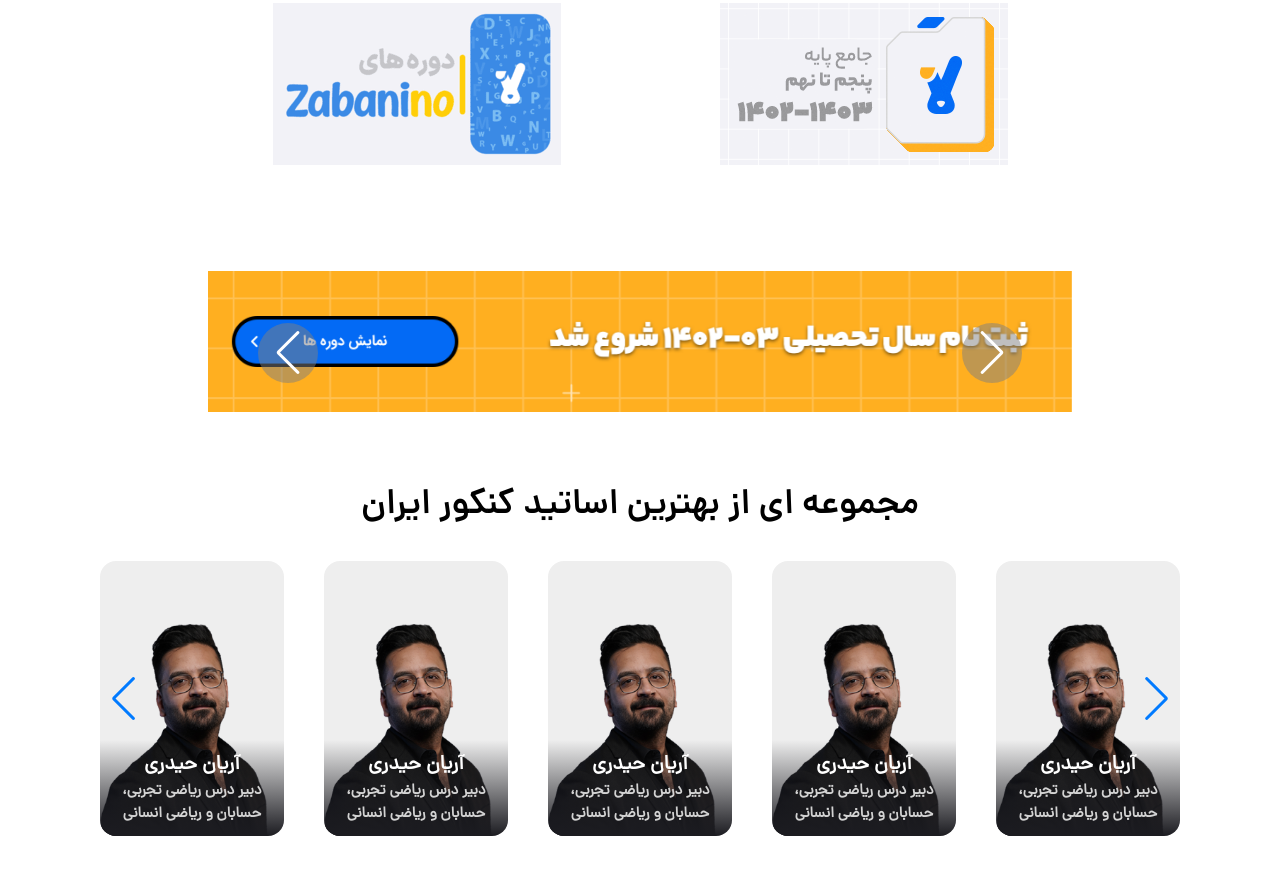
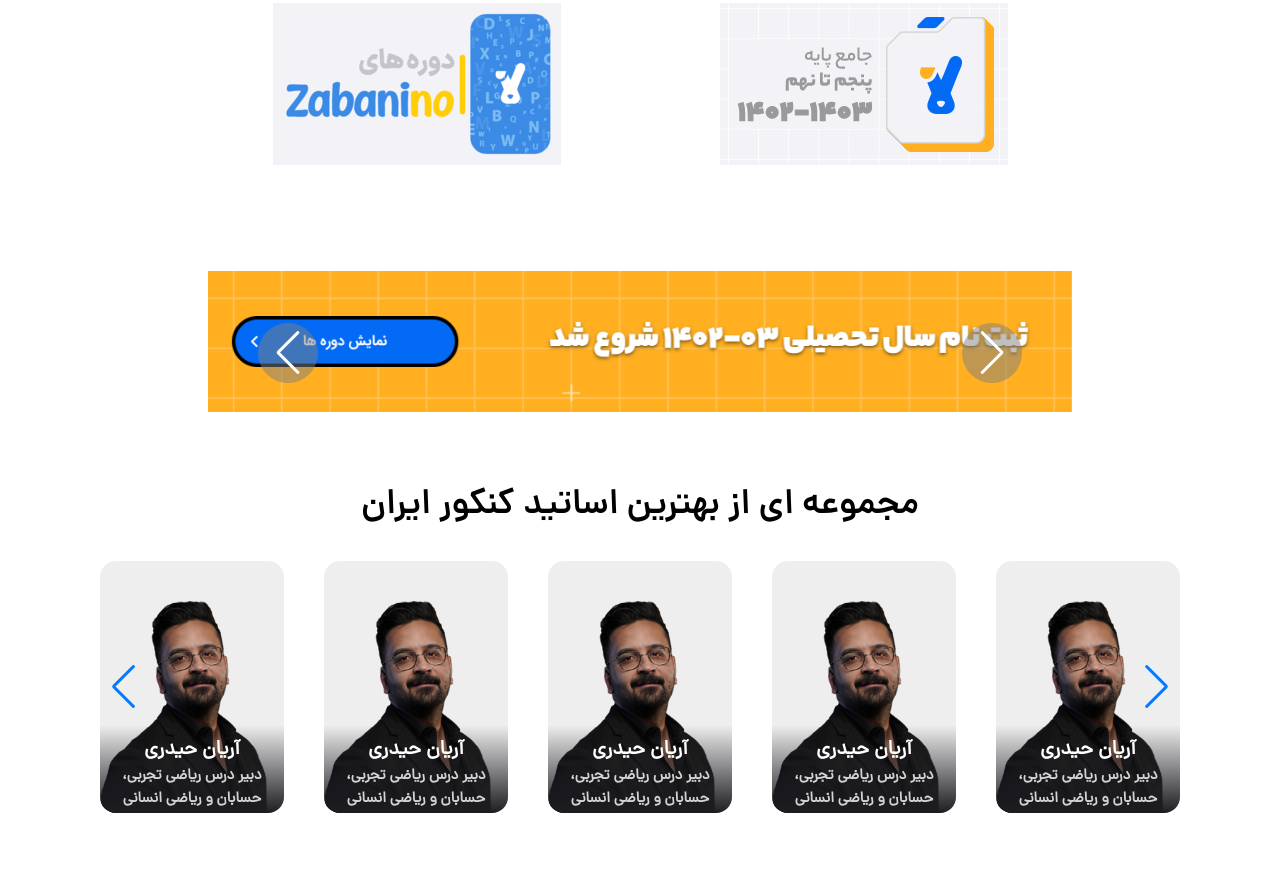
Before and after one commit to pouya-mirzaei/classino-landing-page, a website: page index.html in a window 1280 px wide. Shown: the part 1198-2072 px from the top of the page. Drawn offline with Linux system fonts and the light colour scheme.

Commit message:
update : fixed the professors section bug

```diff
--- a/index.html
+++ b/index.html
@@ -251,7 +251,7 @@
       <!-- professors section -->
 
       <section class="professors-section">
-        <h2 class="heading-secondary">مجموعه ای از بهترین اساتید کنکور ایران</h2>
+        <h2 class="heading-secondary u-text-center">مجموعه ای از بهترین اساتید کنکور ایران</h2>
 
         <div class="swiper professors">
           <div class="swiper-wrapper">
--- a/js/script.js
+++ b/js/script.js
@@ -36,16 +36,30 @@ const professors = new Swiper(".professors", {
     nextEl: ".swiper-button-next",
   },
 
-  autoplay: {
-    delay: 2000,
-    disableOnInteraction: false,
-    pauseOnMouseEnter: true,
-  },
+  // autoplay: {
+  //   delay: 2000,
+  //   disableOnInteraction: false,
+  //   pauseOnMouseEnter: true,
+  // },
 
-  slidesPerView: 5,
+  slidesPerView: 1,
   spaceBetween: 40,
   pagination: {
     el: ".swiper-pagination",
     clickable: true,
   },
+
+  breakpoints: {
+    1175: {
+      slidesPerView: 5,
+    },
+
+    881: {
+      slidesPerView: 3,
+    },
+
+    601: {
+      slidesPerView: 2,
+    },
+  },
 });
--- a/sass/base/_base.scss
+++ b/sass/base/_base.scss
@@ -30,7 +30,7 @@ body {
 }
 
 main {
-  padding: 0 10rem;
+  padding: 0 10rem !important;
 
   @include responsive(large) {
     padding: 0;
--- a/sass/components/_professors.scss
+++ b/sass/components/_professors.scss
@@ -3,7 +3,8 @@
   background: #eee;
   border-radius: var(--border-radius-160);
   overflow: hidden;
-  height: 27.5rem;
+  padding-top: 4rem;
+
   cursor: pointer;
   transition: all 0.2s;
 
@@ -14,7 +15,6 @@
   }
 
   &__image {
-    position: absolute;
     bottom: 0;
     background-size: cover;
     width: 100%;
@@ -25,6 +25,14 @@
     bottom: 0;
     right: 0;
     left: 0;
+    height: 35%;
+    @include d-flex(center, space-around);
+
+    @include responsive(small) {
+      justify-content: center;
+    }
+
+    flex-direction: column;
     color: var(--color-white);
 
     padding: 1rem;
@@ -35,11 +43,18 @@
 
   &__name {
     font-weight: 800;
-    font-size: 2rem;
+    font-size: 20px;
+
+    @include responsive(small) {
+      font-size: 25px;
+    }
   }
   &__roll {
     font-weight: 600;
     color: lightgray;
-    font-size: 1.5rem;
+    font-size: 15px;
+    @include responsive(small) {
+      font-size: 20px;
+    }
   }
 }
```
Also changed, not shown: css/styles.css.
